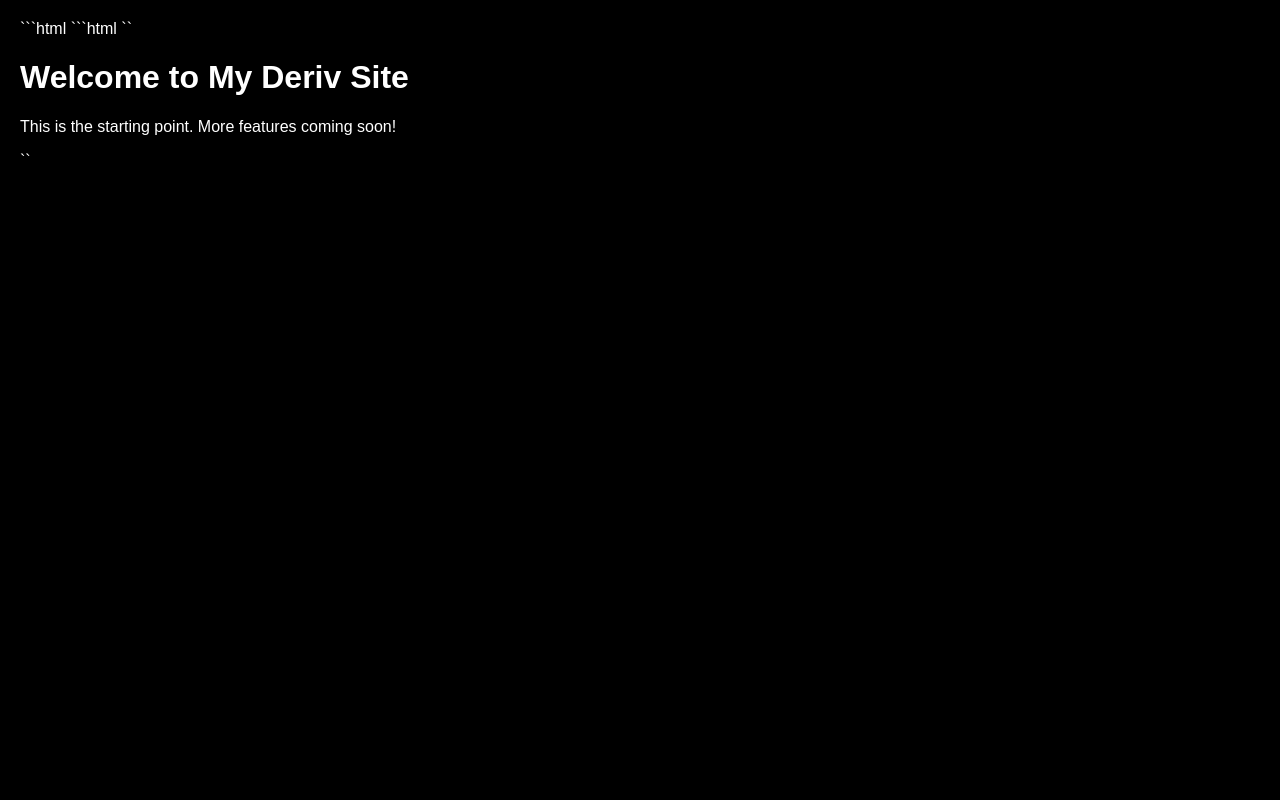
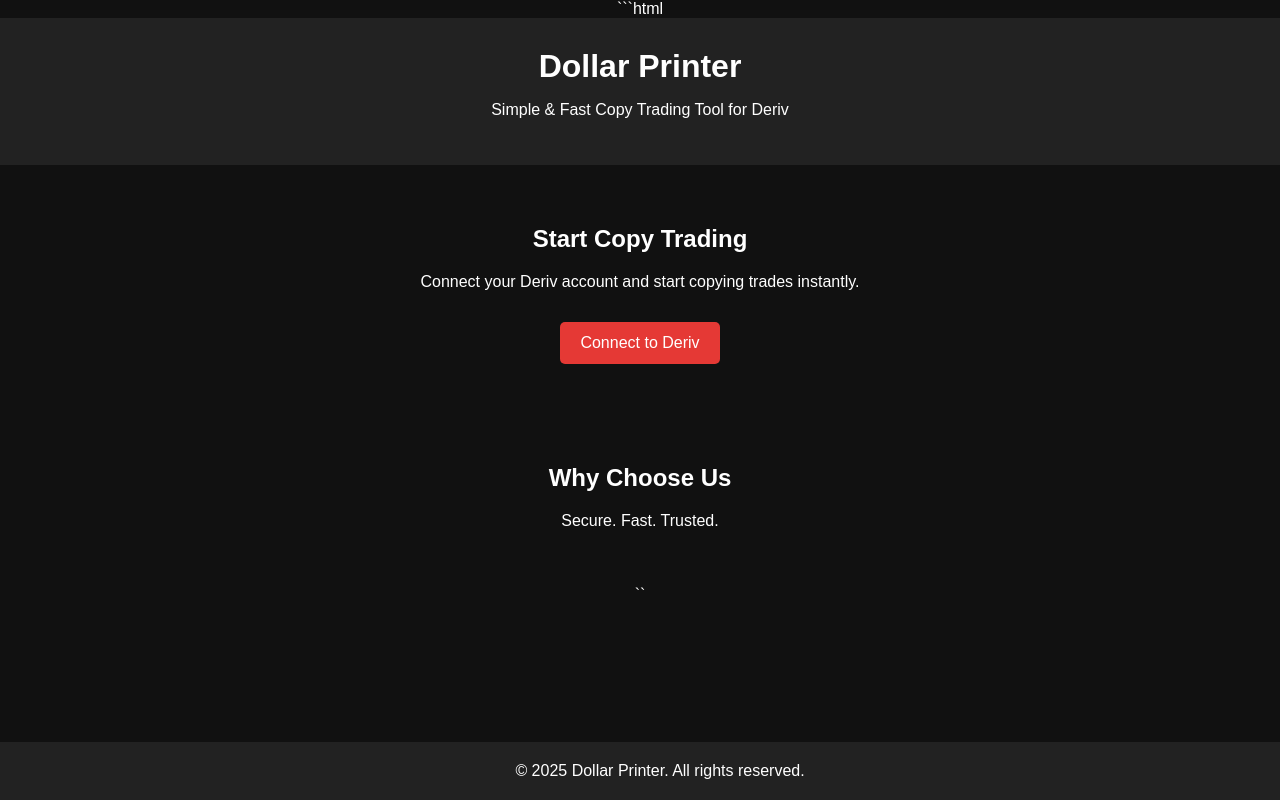
Before and after one commit to Emmanuel43-dev/deriv-site, a plain HTML site: page index.html in a window 1280 px wide. Drawn offline with Linux system fonts and the light colour scheme.

Commit message:
Update index.html
Update index.html

````diff
--- a/index.html
+++ b/index.html
@@ -1,46 +1,67 @@
 ```html
 <!DOCTYPE html>
 <html lang="en">
-<head>```html
+<head>
+  <meta charset="UTF-8" />
+  <meta name="viewport" content="width=device-width, initial-scale=1.0" />
+  <title>Dollar Printer</title>
   <style>
     body {
-    background-color: #000;
-    color: #fff;
+      margin: 0;
       font-family: Arial, sans-serif;
+      background-color: #111;
+      color: white;
+      text-align: center;
+    }
+    header {
+      background: #222;
+      padding: 30px 10px;
+    }
+    h1 {
       margin: 0;
+      font-size: 2em;
+    }
+    .btn {
+      background-color: #e53935;
+      color: white;
+      padding: 12px 20px;
+      border: none;
+      border-radius: 5px;
+      font-size: 16px;
+      margin-top: 15px;
+      cursor: pointer;
+    }
+    footer {
+      background: #222;
       padding: 20px;
+      position: fixed;
+      bottom: 0;
+      width: 100%;
     }
-
-  button {
-    background-color: #ff4c4c;
-    color: #fff;
-    border: none;
-    padding: 12px 24px;
-    border-radius: 6px;
-    cursor: pointer;
-    font-weight: bold;
-  }
-
-  button:hover {
-    background-color: #e04343;
-  }
-
-  a {
-    color: #ff4c4c;
-    text-decoration: none;
-  }
-
-  a:hover {
-    text-decoration: underline;
+    .section {
+      padding: 40px 20px;
     }
   </style>
-``
-  <meta charset="UTF-8">
-  <title>Deriv Site</title>
 </head>
 <body>
-  <h1>Welcome to My Deriv Site</h1>
-  <p>This is the starting point. More features coming soon!</p>
+  <header>
+    <h1>Dollar Printer</h1>
+    <p>Simple & Fast Copy Trading Tool for Deriv</p></header>
+
+  <div class="section">
+    <h2>Start Copy Trading</h2>
+    <p>Connect your Deriv account and start copying trades instantly.</p>
+    <button class="btn">Connect to Deriv</button>
+  </div>
+
+  <div class="section">
+    <h2>Why Choose Us</h2>
+    <p>Secure. Fast. Trusted.</p>
+  </div>
+
+  <footer>
+    © 2025 Dollar Printer. All rights reserved.
+  </footer>
 </body>
 </html>
 ``
````
Lines whose indentation alone changed are shown as unchanged.
